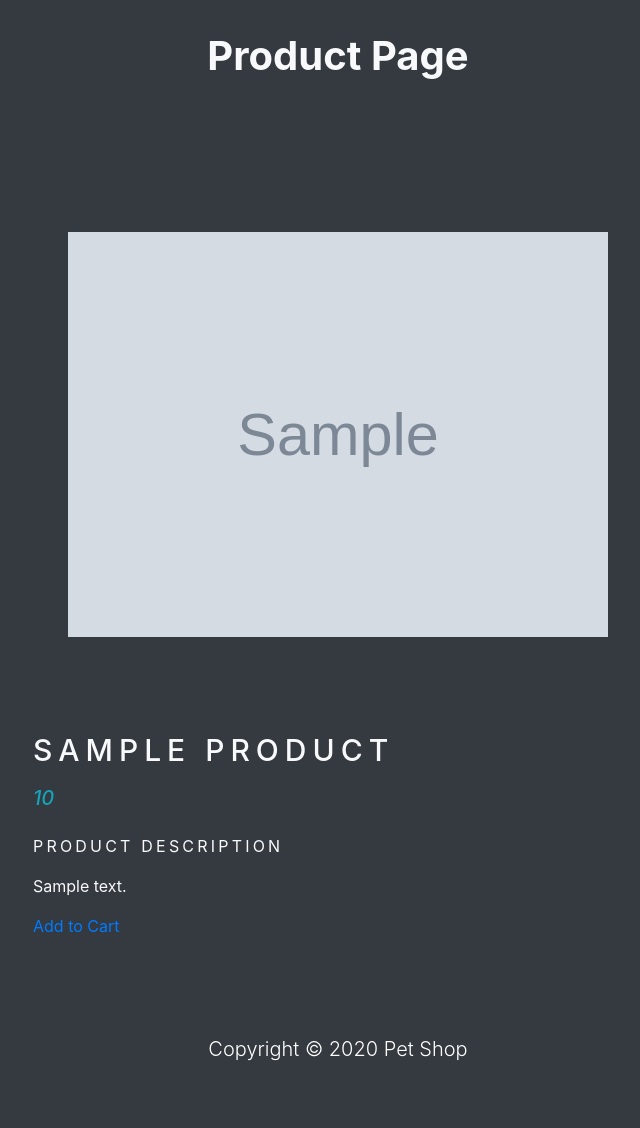
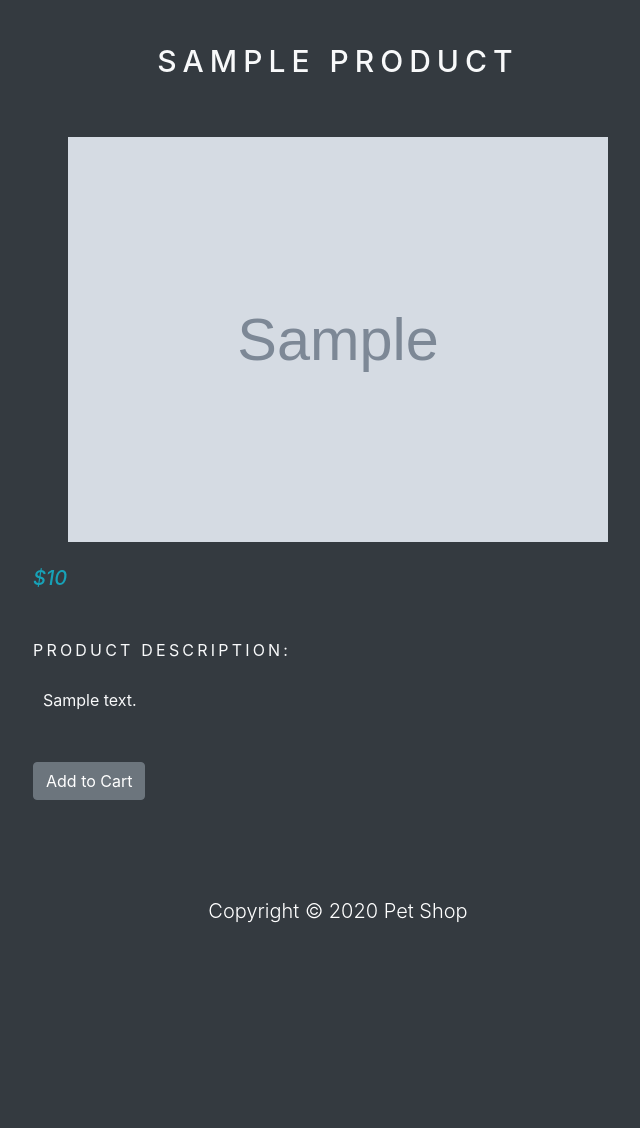
Before and after one commit to JackCX777/django_ecommerce, a Django app: template shop/templates/product.html in a window 1280 px wide. Shown: the part 62-1190 px from the top of the page, without its empty margins (302-942 px from the left). After the commit the page ends 985 px from the top, so only its background shows below. Run offline with Django 3.2, Linux system fonts and the light colour scheme; the template is opened without the code that fills it: most values are stand-ins (such as "Sample title", 1, 10 or a date in 2020); grey boxes marked "Sample" are stand-in pictures.

Commit message:
Product and Home pages done.

```diff
--- a/shop/templates/home.html
+++ b/shop/templates/home.html
@@ -39,7 +39,7 @@
               {{product.name}}
             </p>
             <h5 class="text-info font-italic mb-0">
-              {{product.price}}
+              ${{product.price}}
             </h5>
           </div>
         </div>
--- a/shop/templates/product.html
+++ b/shop/templates/product.html
@@ -10,41 +10,41 @@
   <div class="py-4">
     <div class="container">
       <div class="row">
-        <div class="col-10 mx-auto my-2 text-center">
-          <h1 class="text-capitalize font-weight-bold text-light">
-           Product page
+        <div class="col-10 mx-auto my-1 text-center">
+          <h1 class="product_title text-light">
+        {{product.name}}
           </h1>
         </div>
       </div>
     </div>
   </div>
-  <div class="container py-5">
-      <div class="row mt-5">
-          <div class="col-10 mx-auto col-md-6 my-3">
+  <div class="container py-1">
+      <div class="row mt-1">
+          <div class="col-10 mx-auto col-md-6 my-1">
               <img src="{{product.image.url}}" width="100%">
           </div>
       </div>
   </div>
   <div class="col-10 mx-auto col-md-6 my-3">
     <div>
-      <h1 class="product_title text-light">
-        {{product.name}}
-      </h1>
-      <h5 class="text-info font-italic mb-4">
-        {{product.price}}
+      <h5 class="text-info font-italic mb-5">
+        ${{product.price}}
       </h5>
       <p class="product_desc text-light">
-        Product description
+        Product description:
       </p>
-      <p class="text-justify product_text text-light">
-        {{product.description}}
-      </p>
+      <div style="border: 2px none black; padding: 10px;">
+        <p class="text-justify product_text text-light">
+          {{product.description}}
+        </p>
+      </div>
+      <br>
       {% if product.stock <= 0 %}
       <p class="text-justify product_text text-light">
         Out of stock
       </p>
       {% else %}
-      <a href="{% url 'add_cart' product.id %}">Add to Cart</a>
+      <a href="{% url 'add_cart' product.id %}" class="btn btn-secondary">Add to Cart</a>
       {% endif %}
     </div>
   </div>
```
